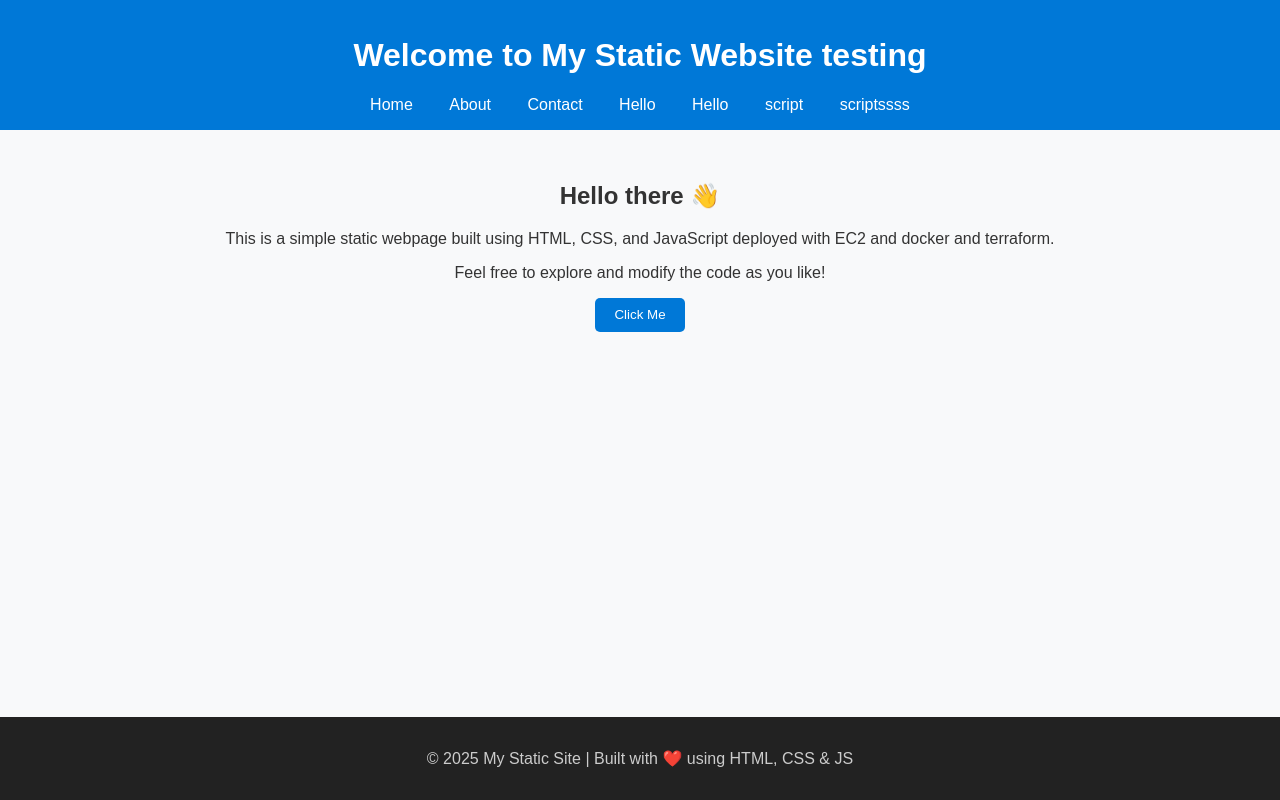
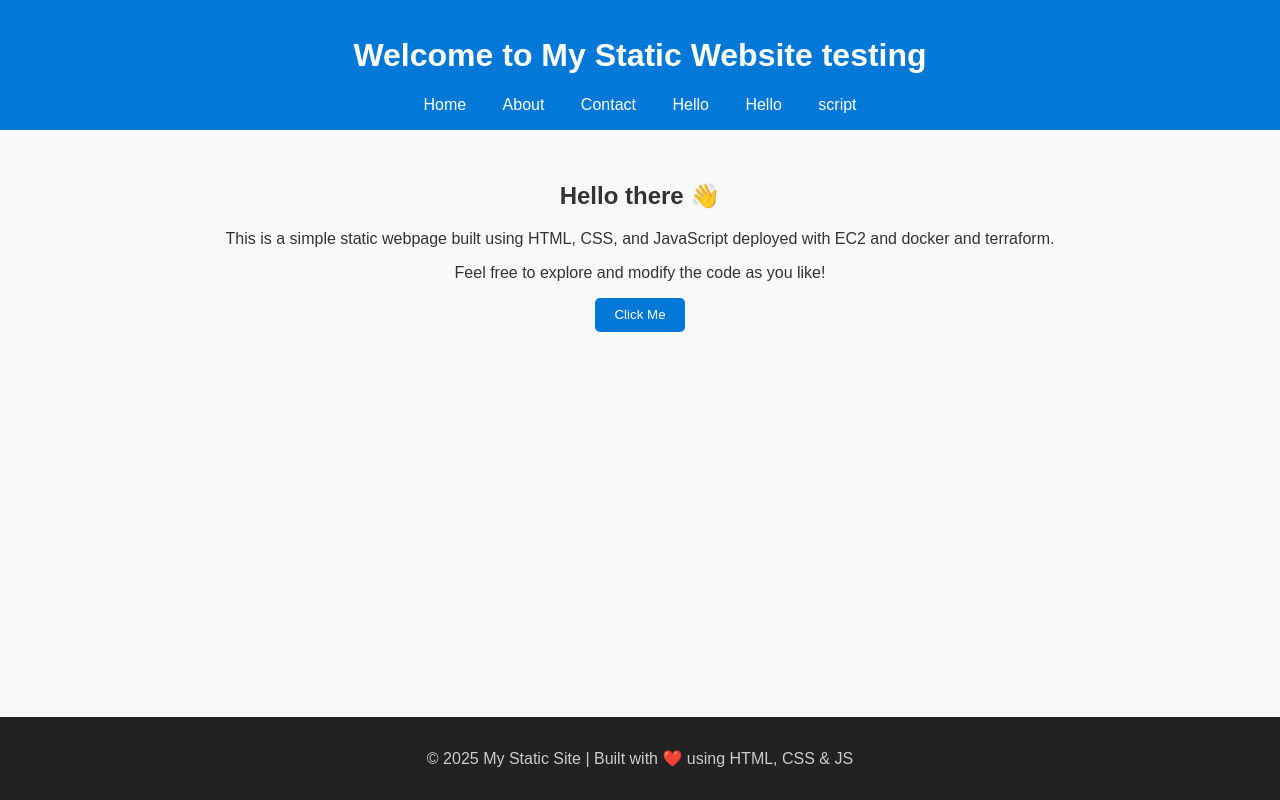
Before and after one commit to Ayush20076564/static-web-docker, a plain HTML site: page docker/index.html in a window 1280 px wide. Drawn offline with Linux system fonts and the light colour scheme.

Commit message:
it workedddd

```diff
--- a/docker/index.html
+++ b/docker/index.html
@@ -16,7 +16,6 @@
       <a href="X"> Hello</a>
       <a href="helloworld"> Hello</a>
       <a href ="script">script</a>
-       <a href ="script">scriptssss</a>
 
     </nav>
   </header>
```
